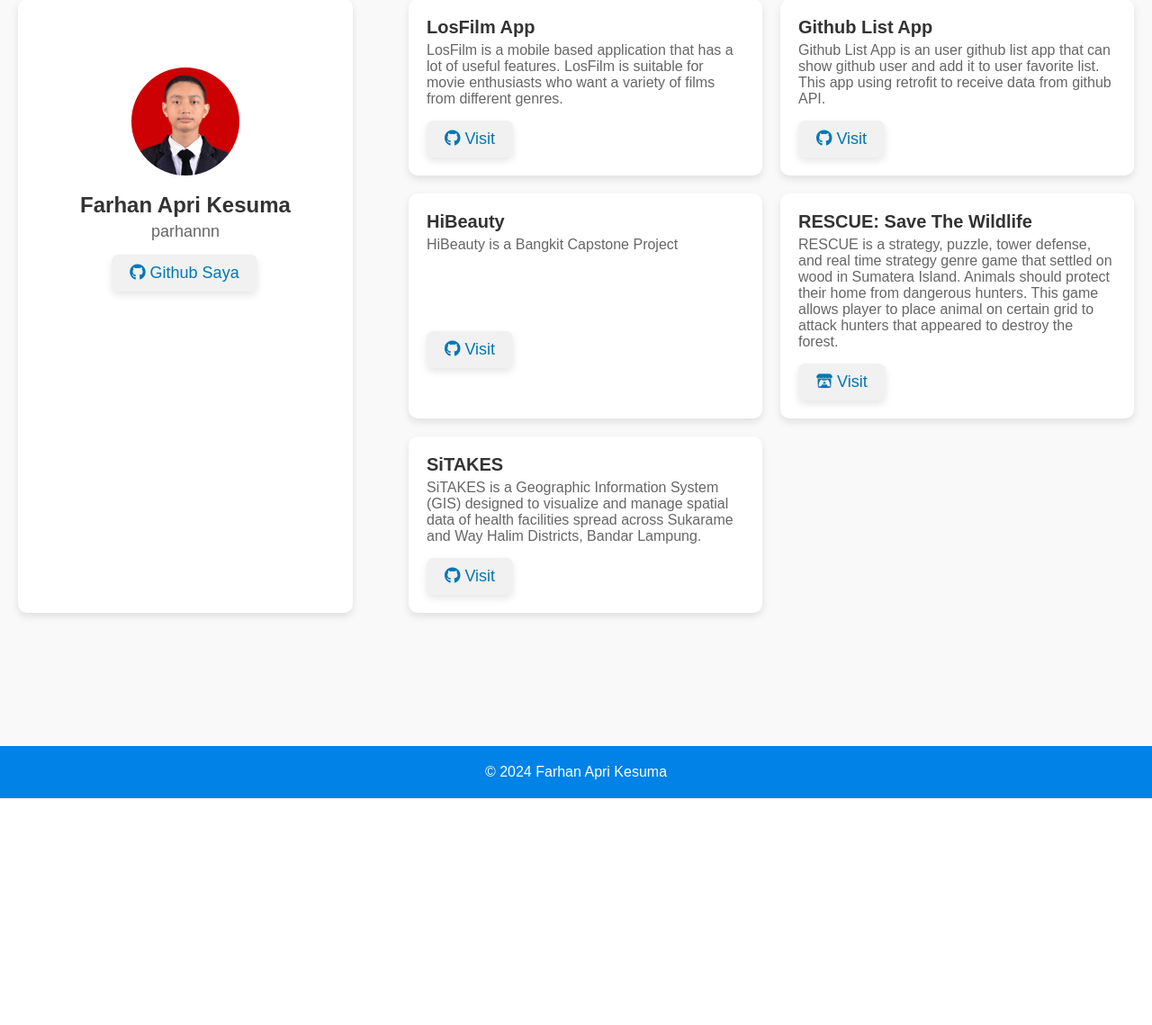
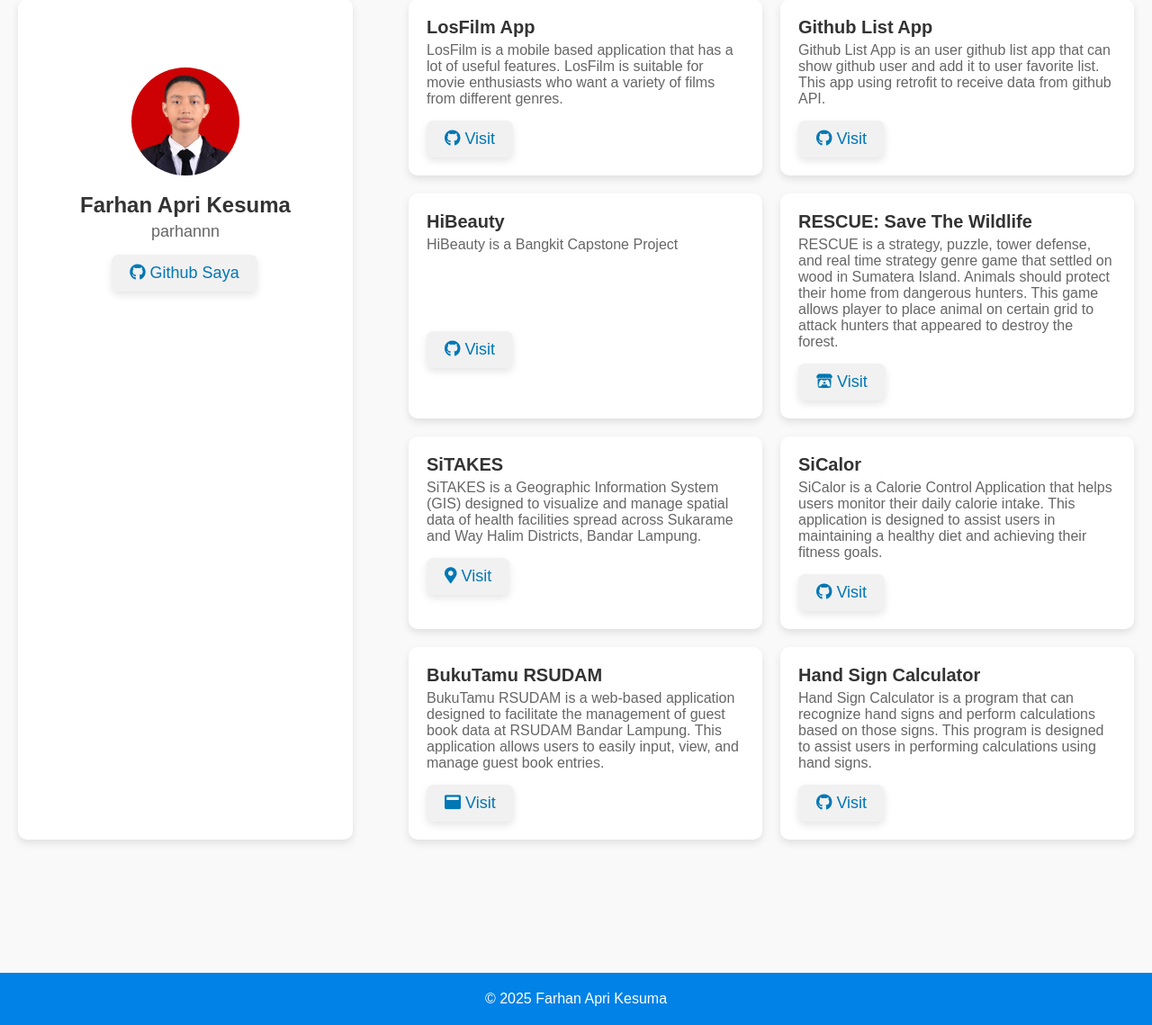
Before and after one commit to parhannn/my-portfolio, a Flask app: page /project in a window 1280 px wide. Shown: the part 121-1260 px from the top of the page at 90% size. Before the commit the page ends 1008 px from the top, so only its background shows below. Run offline with Flask 3, Linux system fonts and the light colour scheme.

Commit message:
Update information

```diff
--- a/templates/home.html
+++ b/templates/home.html
@@ -46,7 +46,7 @@
     </section>
 
     <footer>
-      <p>&copy; 2024 Farhan Apri Kesuma</p>
+      <p>&copy; 2025 Farhan Apri Kesuma</p>
     </footer>
   </body>
 </html>
--- a/templates/profile.html
+++ b/templates/profile.html
@@ -64,7 +64,7 @@
     </div>
 
     <footer>
-      <p>&copy; 2024 Farhan Apri Kesuma</p>
+      <p>&copy; 2025 Farhan Apri Kesuma</p>
     </footer>
   </body>
 </html>
--- a/templates/project.html
+++ b/templates/project.html
@@ -9,7 +9,7 @@
     <link rel="icon" href="/static/img/f-logo.png" />
     <link
       rel="stylesheet"
-      href="https://cdnjs.cloudflare.com/ajax/libs/font-awesome/5.15.3/css/all.min.css"
+      href="https://cdnjs.cloudflare.com/ajax/libs/font-awesome/5.15.4/css/all.min.css"
     />
   </head>
   <body>
@@ -116,7 +116,53 @@
             Sukarame and Way Halim Districts, Bandar Lampung.
           </p>
           <a
-            href="https://github.com/parhannn/sig-tubes"
+            href="https://sitakes.vercel.app"
+            class="link-repos"
+          >
+            <i class="fas fa-map-marker-alt"></i> Visit
+          </a>
+        </div>
+
+        <div class="repos-card">
+          <h3>SiCalor</h3>
+          <p>
+            SiCalor is a Calorie Control Application that helps users
+            monitor their daily calorie intake. This application is designed to
+            assist users in maintaining a healthy diet and achieving their
+            fitness goals.
+          </p>
+          <a
+            href="https://github.com/parhannn/sicalor-ta-project/tree/mobile"
+            class="link-repos"
+          >
+            <i class="fab fa-github"></i> Visit
+          </a>
+        </div>
+
+        <div class="repos-card">
+          <h3>BukuTamu RSUDAM</h3>
+          <p>
+            BukuTamu RSUDAM is a web-based application designed to facilitate the management of guest book data
+            at RSUDAM Bandar Lampung. This application allows users to easily input, view, and manage guest book entries.
+          </p>
+          <a
+            href="https://bukutamu.rsudam.site/"
+            class="link-repos"
+          >
+            <i class="fas fa-window-maximize"></i> Visit
+          </a>
+        </div>
+
+        <div class="repos-card">
+          <h3>Hand Sign Calculator</h3>
+          <p>
+            Hand Sign Calculator is a program that can recognize hand signs
+            and perform calculations based on those signs. This program is
+            designed to assist users in performing calculations using hand
+            signs.
+          </p>
+          <a
+            href="https://github.com/redywi/hand-sign-calculator.git"
             class="link-repos"
           >
             <i class="fab fa-github"></i> Visit
@@ -126,7 +172,7 @@
     </div>
 
     <footer>
-      <p>&copy; 2024 Farhan Apri Kesuma</p>
+      <p>&copy; 2025 Farhan Apri Kesuma</p>
     </footer>
   </body>
 </html>
--- a/templates/skill.html
+++ b/templates/skill.html
@@ -253,7 +253,7 @@
     </div>
 
     <footer>
-      <p>&copy; 2024 Farhan Apri Kesuma</p>
+      <p>&copy; 2025 Farhan Apri Kesuma</p>
     </footer>
   </body>
 </html>
```
